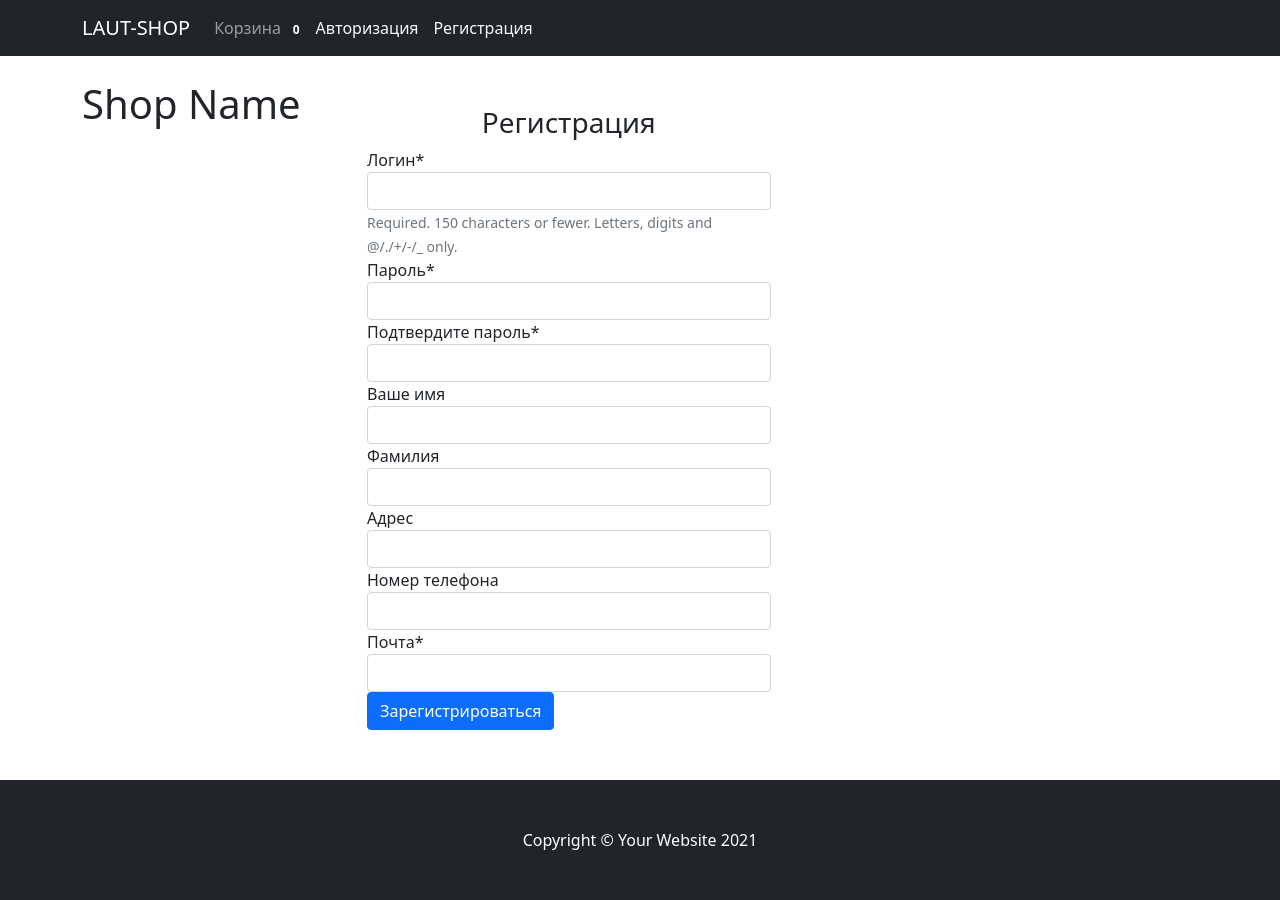
After one commit to lautarianoo/shop_website, a Django app: page /registration/ in a window 1280 px wide. The commit adds this page. Run offline with Django 3.2, Linux system fonts and the light colour scheme; data comes from the database, SQL or seed files in the repository; data that the repository does not hold is empty; some libraries are stand-ins or nearby versions.

Commit message:
registration + logout

```diff
--- a/mainapp/forms.py
+++ b/mainapp/forms.py
@@ -40,3 +40,48 @@ class LoginForm(forms.ModelForm):
     class Meta:
         model = User
         fields = ['username', 'password']
+
+class RegistrationForm(forms.ModelForm):
+
+    confirm_password = forms.CharField(widget=forms.PasswordInput())
+    password = forms.CharField(widget=forms.PasswordInput())
+    phone = forms.CharField(required=False)
+    address = forms.CharField(required=False)
+    email = forms.CharField(required=True)
+
+    def __init__(self, *args, **kwargs):
+        super().__init__(*args, **kwargs)
+        self.fields['username'].label = 'Логин'
+        self.fields['password'].label = 'Пароль'
+        self.fields['confirm_password'].label = 'Подтвердите пароль'
+        self.fields['phone'].label = 'Номер телефона'
+        self.fields['first_name'].label = 'Ваше имя'
+        self.fields['last_name'].label = 'Фамилия'
+        self.fields['address'].label = 'Адрес'
+        self.fields['email'].label = 'Почта'
+
+    def clean_email(self):
+        email = self.cleaned_data['email']
+        domain = email.split('.')[-1]
+        if domain in ['net']:
+            raise forms.ValidationError('Регистрация для данного домена не возможно')
+        if User.objects.filter(email=email).exists():
+            raise forms.ValidationError('Данная почто уже существует')
+        return email
+
+    def clean_username(self):
+        username = self.cleaned_data['username']
+        if User.objects.filter(username=username).exists():
+            raise forms.ValidationError('Имя уже занято')
+        return username
+
+    def clean(self):
+        password = self.cleaned_data['password']
+        confirm_password = self.cleaned_data['confirm_password']
+        if password != confirm_password:
+            raise forms.ValidationError('Пароли не сопадают')
+        return self.cleaned_data
+
+    class Meta:
+        model = User
+        fields = ['username', 'password', 'confirm_password', 'first_name', 'last_name', 'address', 'phone','email', ]
--- a/mainapp/urls.py
+++ b/mainapp/urls.py
@@ -1,5 +1,6 @@
 from django.urls import path
 from .views import *
+from django.contrib.auth.views import LogoutView
 
 urlpatterns = [
     path('', HomeBaseView.as_view(), name='base'),
@@ -12,5 +13,7 @@ urlpatterns = [
     path('checkout/', CheckoutView.as_view(), name='checkout'),
     path('makeorder/', MakeOrderView.as_view(), name='make_order'),
     path('payed-online-order/', PayedOnlineOrderView.as_view(), name='payed_online'),
-    path('login/', LoginView.as_view(), name='login')
+    path('login/', LoginView.as_view(), name='login'),
+    path('registration/', RegistrationView.as_view(), name='register'),
+    path('logout/', LogoutView.as_view(next_page='/'), name='logout'),
 ]
--- a/mainapp/views.py
+++ b/mainapp/views.py
@@ -185,6 +185,7 @@ class LoginView(CartMixin, View):
         form = LoginForm(request.POST or None)
         categories = Category.objects.all()
         context = {'form': form, 'categories': categories, 'cart': self.cart}
+
         return render(request, 'mainapp/login.html', context)
 
     def post(self, request, *args, **kwargs):
@@ -196,4 +197,31 @@ class LoginView(CartMixin, View):
             if user:
                 login(request, user)
                 return HttpResponseRedirect('/')
+
         return render(request, 'mainapp/login.html', {'form': form, 'cart': self.cart})
+
+class RegistrationView(CartMixin, View):
+
+    def get(self, request, *args, **kwargs):
+        form = RegistrationForm(request.POST or None)
+        categories = Category.objects.all()
+        context = {'form': form, 'categories': categories, 'cart': self.cart}
+
+        return render(request, 'mainapp/register.html', context)
+
+    def post(self, request, *args, **kwargs):
+        form = RegistrationForm(request.POST or None)
+        if form.is_valid():
+            new_user = form.save(commit=False)
+            new_user.username = form.cleaned_data['username']
+            new_user.email = form.cleaned_data['email']
+            new_user.first_name = form.cleaned_data['first_name']
+            new_user.last_name = form.cleaned_data['last_name']
+            new_user.save()
+            new_user.set_password(form.cleaned_data['password'])
+            new_user.save()
+            Customer.objects.create(user=new_user,
+                                    phone=form.cleaned_data['phone'],
+                                    address=form.cleaned_data['address'])
+            return HttpResponseRedirect('/login/')
+        return render(request, 'mainapp/register.html', {'form': form, 'cart': self.cart})
--- a/templates/mainapp/base.html
+++ b/templates/mainapp/base.html
@@ -28,7 +28,11 @@
                                 <a class="navbar-link text-light" style="text-decoration: none" href="{% url 'login' %}">Авторизация</a>
                             </li>
                             <li>
-                                <a class="navbar-link text-light" style="margin-left: 15px; text-decoration: none" href="#">Регистрация</a>
+                                <a class="navbar-link text-light" style="margin-left: 15px; text-decoration: none" href="{% url 'register' %}">Регистрация</a>
+                            </li>
+                        {% else %}
+                            <li style="margin-right: 20px">
+                                <a class="navbar-link text-light" style="margin-left: 15px; text-decoration: none" href="{% url 'logout' %}">Выйти</a>
                             </li>
                         {% endif %}
                         <li class="nav-item">
--- /dev/null
+++ b/templates/mainapp/register.html
@@ -0,0 +1,17 @@
+{% extends 'mainapp/base.html' %}
+{% load crispy_forms_tags %}
+
+{% block content %}
+
+<div class="row" style="margin-bottom: 50px; margin-top: 50px;">
+    <div class="col-md-6 col-lg-offset-3">
+        <h3 class="text-center">Регистрация</h3>
+        <form action="" method="post">
+            {% csrf_token %}
+            {{ form|crispy }}
+            <input type="submit" class="btn btn-primary" value="Зарегистрироваться">
+        </form>
+    </div>
+</div>
+
+{% endblock content %}
```
